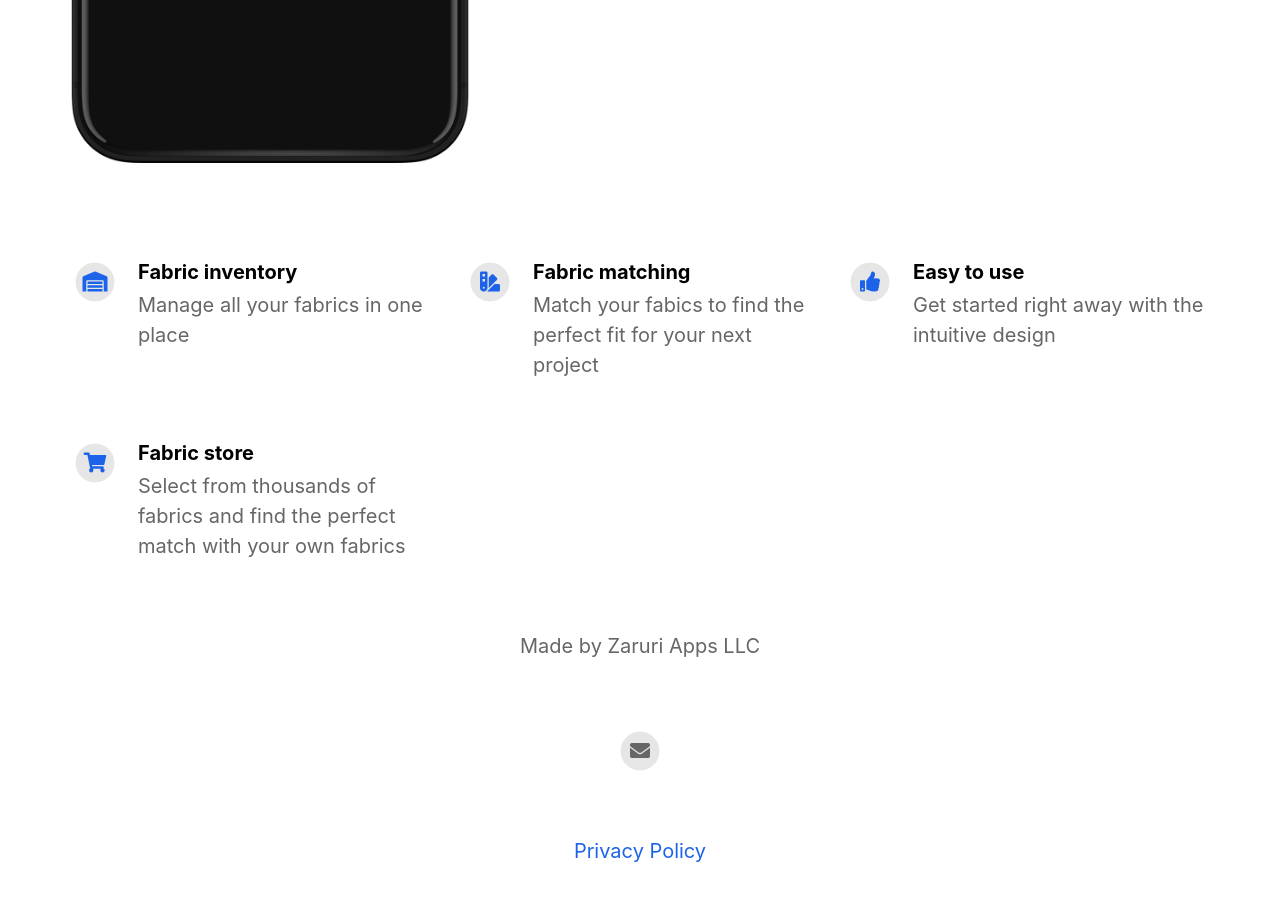
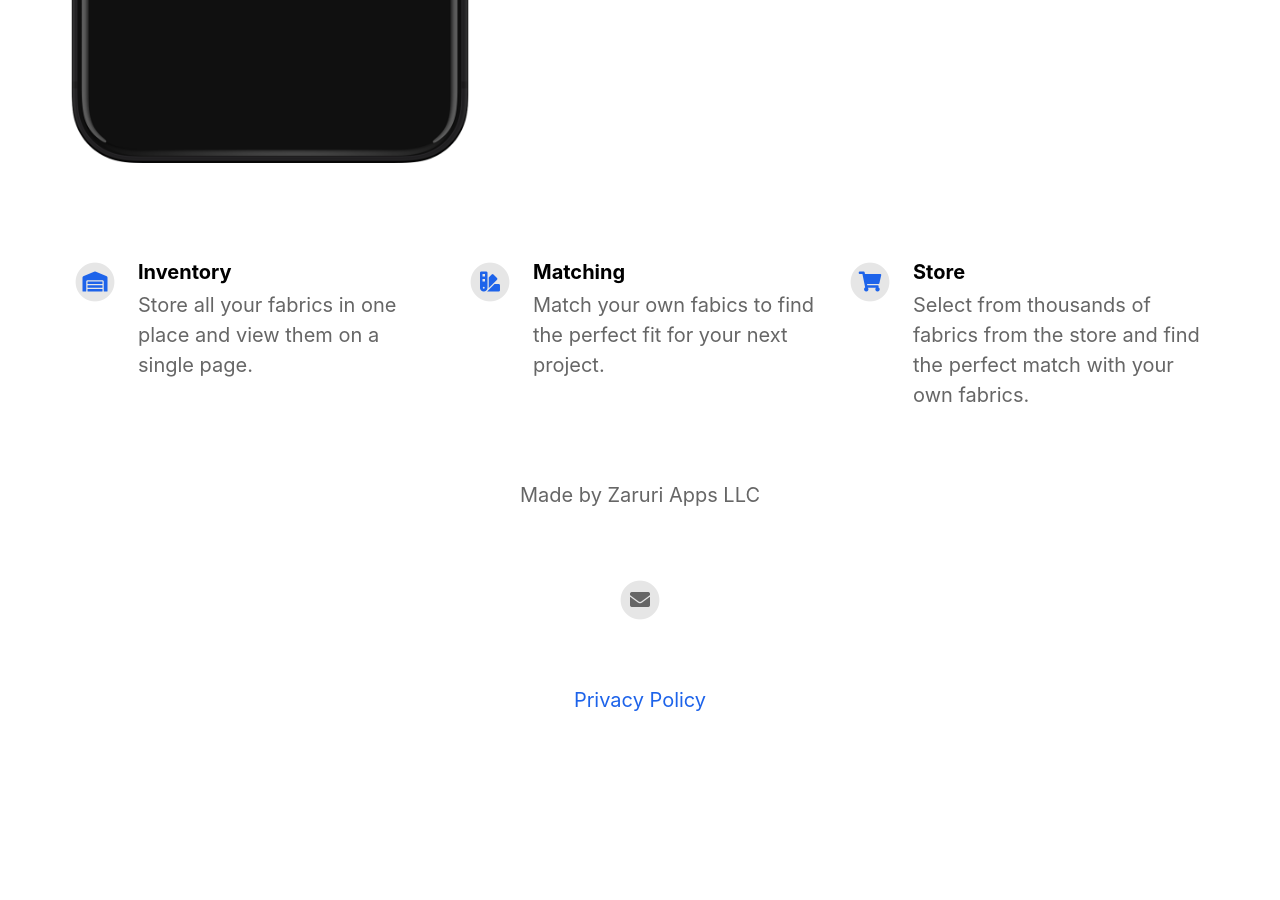
Before and after one commit to zaruri-apps/sew-keeper-site, a Jekyll site: the page built from index.html, in a window 1280 px wide and 900 px high, scrolled down 822 px. Built offline with Jekyll 4.4.1, drawn with Linux system fonts in a browser that asks for light colours; nearby versions of some CDN libraries; after the commit the page ends 1602 px from its top, so only the background shows below that.

Commit message:
get rid of easy to use feature (#19)

```diff
--- a/_config.yml
+++ b/_config.yml
@@ -35,20 +35,16 @@ youtube_username                          :
 # Feature List                            Edit, add or remove features to be presented.
 features                                  :
 
-  - title                                 : Fabric inventory
-    description                           : Manage all your fabrics in one place
+  - title                                 : Inventory
+    description                           : Store all your fabrics in one place and view them on a single page.
     fontawesome_icon_name                 : warehouse
 
-  - title                                 : Fabric matching
-    description                           : Match your fabics to find the perfect fit for your next project
+  - title                                 : Matching
+    description                           : Match your own fabics to find the perfect fit for your next project.
     fontawesome_icon_name                 : swatchbook
 
-  - title                                 : Easy to use
-    description                           : Get started right away with the intuitive design
-    fontawesome_icon_name                 : thumbs-up
-
-  - title                                 : Fabric store
-    description                           : Select from thousands of fabrics and find the perfect match with your own fabrics
+  - title                                 : Store
+    description                           : Select from thousands of fabrics from the store and find the perfect match with your own fabrics.
     fontawesome_icon_name                 : shopping-cart
 
 
```
